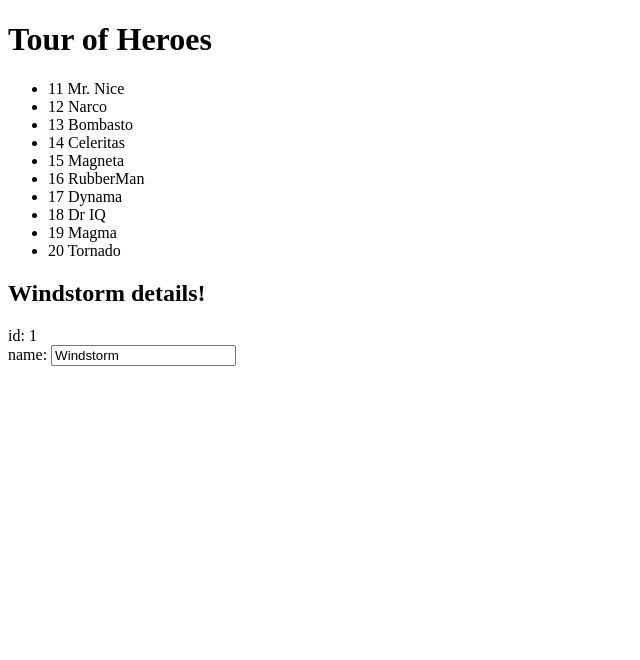
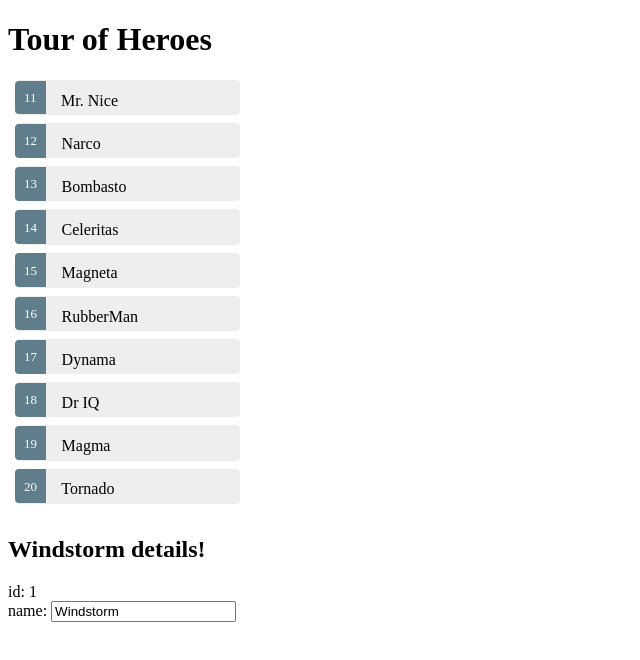
Before and after one commit to furby-tm/angular-tour-of-heroes, an Angular app: page / in a window 1280 px wide. Shown: the top 660 px of the page, without its empty margins (0-640 px from the left). Built offline with nearby package versions, Linux system fonts and the light colour scheme.

Commit message:
Added styles

```diff
--- a/src/app/app.component.css
+++ b/src/app/app.component.css
@@ -0,0 +1,47 @@
+.selected {
+  background-color: #CFD8DC !important;
+  color: white;
+}
+.heroes {
+  margin: 0 0 2em 0;
+  list-style-type: none;
+  padding: 0;
+  width: 15em;
+}
+.heroes li {
+  cursor: pointer;
+  position: relative;
+  left: 0;
+  background-color: #EEE;
+  margin: .5em;
+  padding: .3em 0;
+  height: 1.6em;
+  border-radius: 4px;
+}
+.heroes li.selected:hover {
+  background-color: #BBD8DC !important;
+  color: white;
+}
+.heroes li:hover {
+  color: #607D8B;
+  background-color: #DDD;
+  left: .1em;
+}
+.heroes .text {
+  position: relative;
+  top: -3px;
+}
+.heroes .badge {
+  display: inline-block;
+  font-size: small;
+  color: white;
+  padding: 0.8em 0.7em 0 0.7em;
+  background-color: #607D8B;
+  line-height: 1em;
+  position: relative;
+  left: -1px;
+  top: -4px;
+  height: 1.8em;
+  margin-right: .8em;
+  border-radius: 4px 0 0 4px;
+}
--- a/src/app/app.component.html
+++ b/src/app/app.component.html
@@ -1,5 +1,5 @@
 <h1>{{title}}</h1>
-<ul>
+<ul class="heroes">
   <li *ngFor="let hero of heroes">
     <span class="badge">{{hero.id}}</span> {{hero.name}}
   </li>
```
